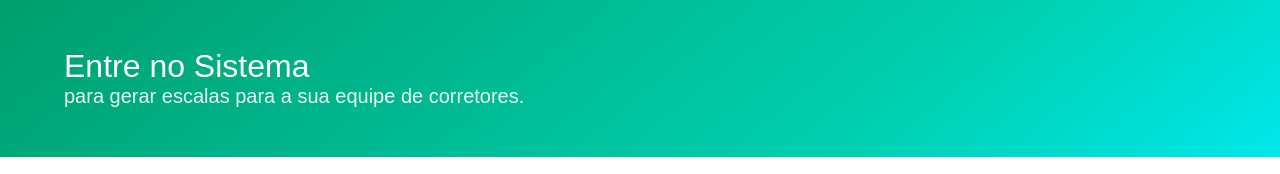
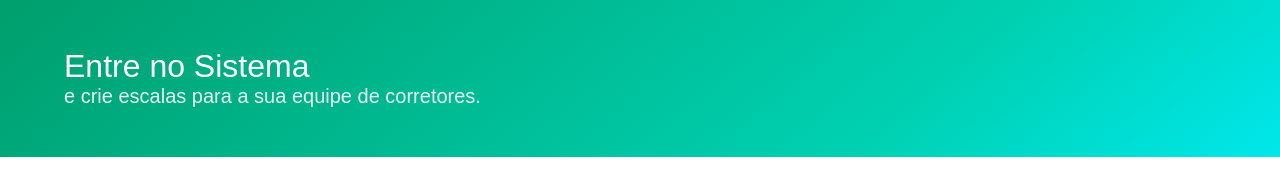
Before and after one commit to willmenn/broker-web, a React (Create React App) app: page / in a window 1280 px wide. Shown: the top 174 px of the page. Built offline with nearby package versions, Linux system fonts and the light colour scheme; what flux would draw is missing.

Commit message:
Change login Header and input validation pattern

```diff
--- a/src/components/LoginFormComponent.js
+++ b/src/components/LoginFormComponent.js
@@ -111,7 +111,7 @@ class LoginFormComponent extends Component {
                         warningMessage="A Senha não pode ser vazio."
                         inputIsValid={this.handleSenhaInputValidation.bind(this)}
                         isRequired="true"
-                        inputPattern={/[a-zA-Z]{2,}[0-9]{0,}/}
+                        inputPattern={/[a-zA-Z]{0,}[0-9]{0,}/}
                     />
 
                     <div className="field is-grouped">
--- a/src/template/loginHeader.js
+++ b/src/template/loginHeader.js
@@ -10,7 +10,7 @@ class LoginHeaderComponent extends Component {
                             Entre no Sistema
                         </h1>
                         <h2 className="subtitle">
-                            para gerar escalas para a sua equipe de corretores.
+                            e crie escalas para a sua equipe de corretores.
                         </h2>
                     </div>
                 </div>
```
